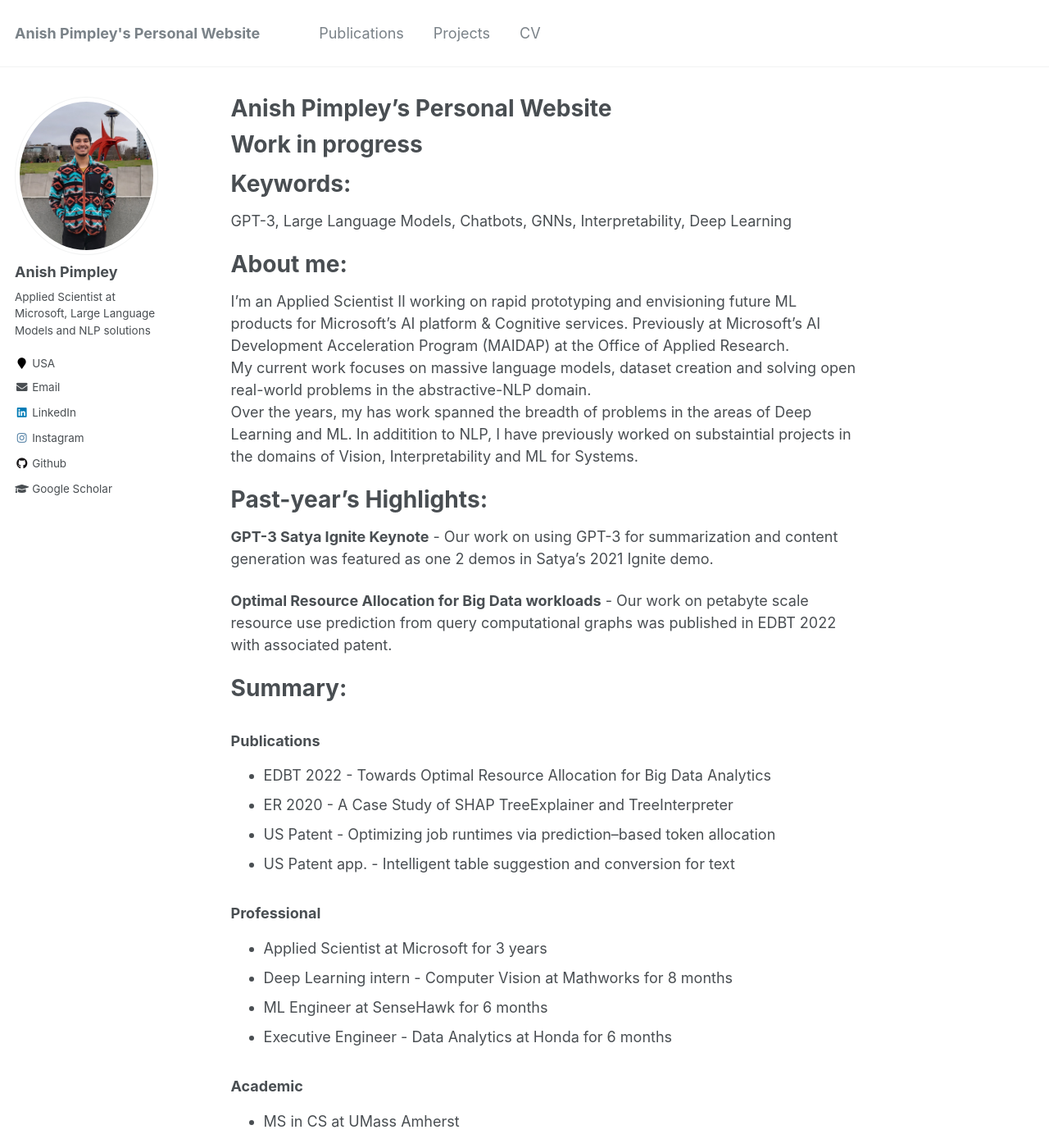
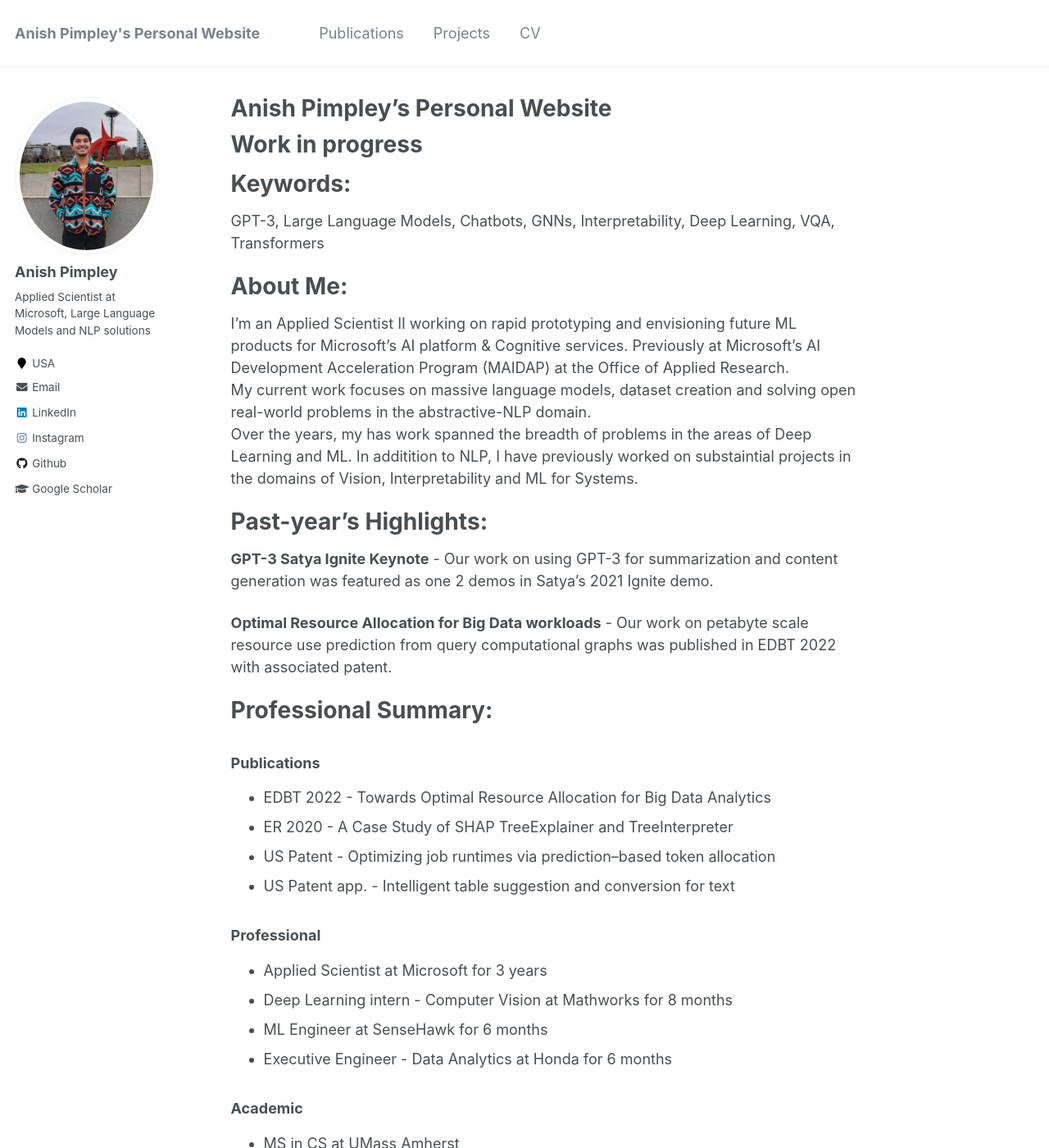
Before and after one commit to AnishPimpley/anishpimpley.github.io, a Jekyll site: the page built from _pages/about.md, in a window 1280 px wide and 1400 px high. Shown: the whole window at 82% size. Built offline with Jekyll 4.4.1, drawn with Linux system fonts in a browser that asks for light colours.

Commit message:
minor fix

```diff
--- a/_pages/about.md
+++ b/_pages/about.md
@@ -13,9 +13,9 @@ Work in progress
 
 Keywords:
 ======
-GPT-3, Large Language Models, Chatbots, GNNs, Interpretability, Deep Learning
+GPT-3, Large Language Models, Chatbots, GNNs, Interpretability, Deep Learning, VQA, Transformers
 
-About me:
+About Me:
 ======
 I’m an Applied Scientist II working on rapid prototyping and envisioning future ML products for Microsoft’s AI platform & Cognitive services. Previously at Microsoft’s AI Development Acceleration Program (MAIDAP) at the Office of Applied Research.
 My current work focuses on massive language models, dataset creation and solving open real-world problems in the abstractive-NLP domain.
@@ -28,7 +28,7 @@ Past-year's Highlights:
 
 **Optimal Resource Allocation for Big Data workloads** -  Our work on petabyte scale resource use prediction from query computational graphs was published in EDBT 2022 with associated patent.
 
-Summary:
+Professional Summary:
 =====
 
 ### Publications
```
